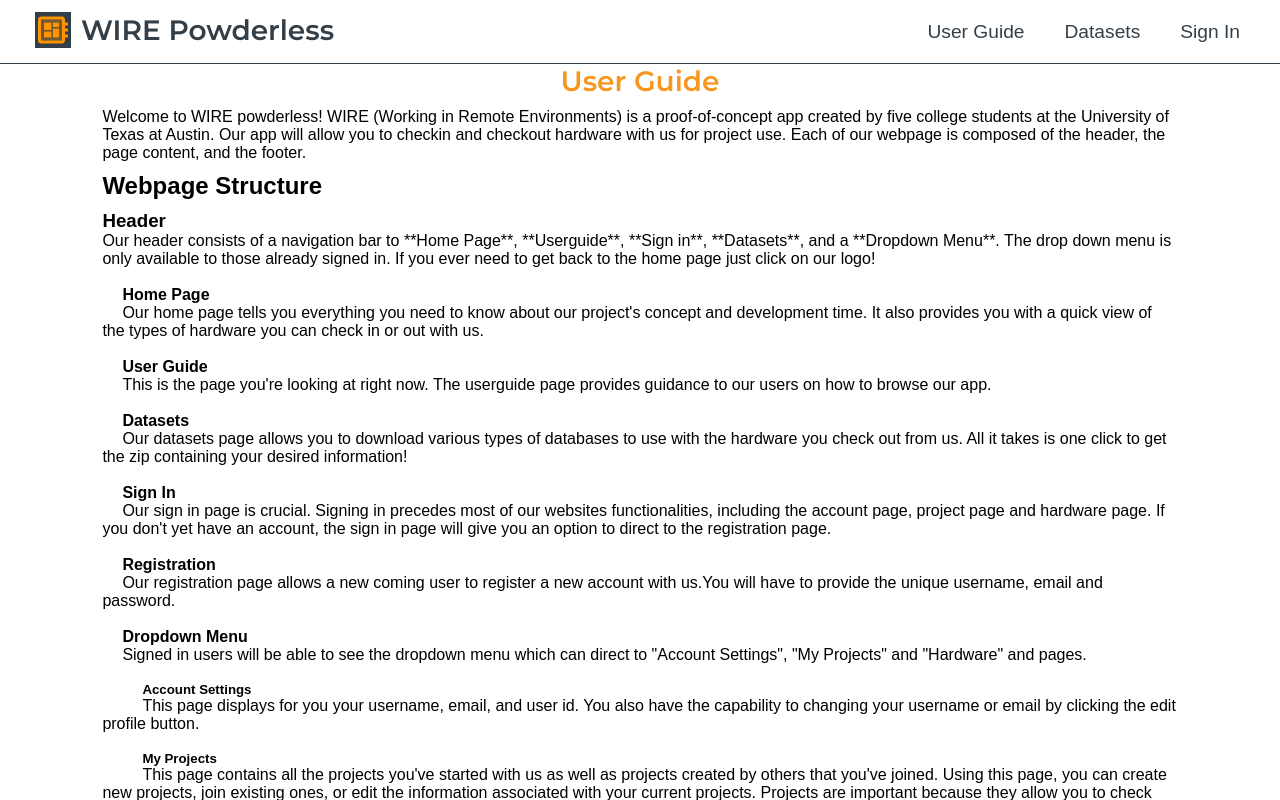
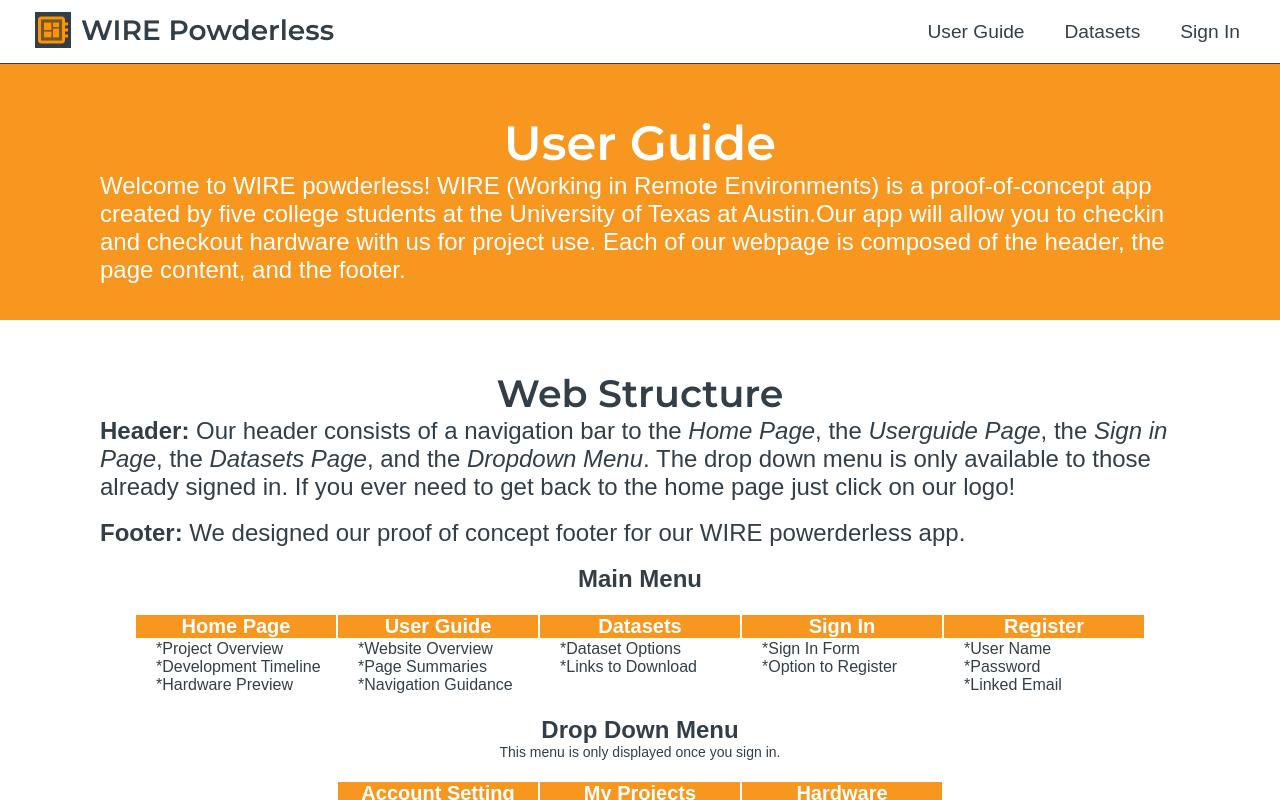
Before and after one commit to sohaibi/EE461L-Project, a React (Create React App) app in the folder Frontend/: page /guide in a window 1280 px wide. Shown: the top 800 px of the page. Built offline with nearby package versions, Linux system fonts and the light colour scheme; no server answers.

Commit message:
Userguide css Finished

```diff
--- a/Frontend/src/Components/Pages/UserGuide.css
+++ b/Frontend/src/Components/Pages/UserGuide.css
@@ -1,43 +1,241 @@
-#user_guide {
-    text-align: center;
-    color: #f8971f;
-}
-#user_guide_container{
-    margin-left: 8%;
-    margin-right: 8%;
-    margin-top: 10px;
-    margin-bottom: 2%;
-
-    /* text-indent: 50px; */
+#home_container {
+    max-width: 100%;
+    width: 100%;
+    display: flexbox;
+    margin: 0px;
+    z-index: -10;
+    top:0;
 }
 
-#intro{
-    /* text-indent: 50px; */
-}
-#user_guide_content{
-    margin-top: 10px;
+.home_content {
+    width: 100%;
+    text-align: left;
+    padding: 100px 0px 40px 0px;
+    height: fit-content;
+    flex-direction: column;
+    flex-wrap: wrap;
 }
 
-.first{
-    margin-top: 10px;
+.home_content:nth-of-type(2n+1) {
+    background-color: #f8971f;
+    color: white;
 }
 
-.text_for_first{
-    /* text-indent: 50px; */
+.home_content:nth-of-type(2n) {
+    background-color: white;
+    color: #333f48;
 }
 
-.second{
-    text-indent: 20px;
+.home_content > h1 {
+    font-size: 48px;
+    margin: -50px 100px 0px 100px;
+}
+#smaller_h1{
+    font-size: 38px;
+    text-align: center;
+}
+.home_content > h2{
+    text-align: center;
 }
 
-.text_for_second{
-    text-indent: 20px;
+.home_content > h1:nth-child(1) {
+    text-align: center;
 }
 
-.third{
-    text-indent: 40px;
+.home_content > p {
+    font-size: 24px;
+    margin: 0px 100px;
 }
 
-.text_for_third{
-    text-indent: 40px;
+.home_content > div {
+    margin: 0px 100px;
 }
+
+.home_content:nth-child(1) {
+    padding-bottom: 0px;
+}
+
+/* TIMELINE CSS */
+#timeline {
+    display: flex;
+    flex-direction: column;
+}
+
+#timeNodes {
+    margin: 25px auto;
+    width: fit-content;
+    height: 4vw;
+    display: flex;
+}
+
+.time_node, .time_edge {
+    flex-direction: row;
+    background-color: #536775;
+}
+
+.time_node {
+    text-align: center;
+    font-size: 1vw;
+    border-radius: 50%;
+    width: 4vw;
+    height: 4vw;
+    cursor: pointer;
+}
+
+.time_node > p {
+    margin: 1.5vw auto;
+}
+
+.time_edge {
+    margin: 0px;
+    width: 4vw;
+    height: 5px;
+    margin: auto 0px;
+}
+
+#time_desc {
+    font-style: italic;
+    font-size: 24px;
+    height: 50px;
+    text-align: center;
+}
+
+.time_node:nth-child(n):hover {
+    background-color: #333f48;
+}
+
+/* TABLE CSS */
+#tableContainer {
+    height: fit-content;
+    display: flex;
+    flex-direction: column;
+    width: fit-content;
+    margin: 0px auto;
+}
+
+#tableContainer > h4 {
+    text-align: center;
+    margin: 0px auto;
+}
+
+#homeCheckout {
+    margin: 5px auto 0px auto;
+}
+
+#checkout {
+    width: fit-content;
+    height: fit-content;
+    border: none;
+    outline: none;
+    background-color: #f8971f;
+    color: white;
+    padding: 10px;
+    font-size: 2vw;
+    margin: 0px auto;
+    cursor: pointer;
+}
+
+#checkout:hover {
+    background-color: #bf5700;
+    transition: 0.2s;
+}
+
+
+/* Team Information */
+#profile-container {
+    display: flex;
+    flex-direction: column;
+    max-width: 75%;
+    margin: 0px auto;
+}
+
+.profile {
+    display: flex;
+    flex-direction: row;
+    margin: 25px auto;
+}
+
+.profile-pic {
+    width: 60px;
+    height: 60px;
+    background-color: white;
+    margin: auto 0px;
+    border-radius: 50%;
+    background-image: url("../../Media/user.svg");
+    background-position: center;
+    background-repeat: no-repeat;
+    background-size: 60px 60px;
+    cursor: pointer;
+}
+
+.profile-pic:nth-child(odd) {
+    margin-right: 10px;
+}
+
+.profile-pic:nth-child(even) {
+    margin-left: 10px;
+}
+
+.profile-desc {
+    font-size: 20px;
+    margin: auto 0px;
+}
+
+.profile-desc:nth-child(odd) {
+    margin-right: 20px;
+}
+
+.profile-desc:nth-child(even) {
+    margin-left: 20px;
+}
+
+.profile-linked {
+    z-index: 10;
+    width: 60px;
+    height: 60px;
+    border-radius: 50%;
+    background-image: none;
+    background-position: center;
+    background-repeat: no-repeat;
+    background-size: 60px 60px;
+}
+
+.profile-linked:hover {
+    background-image: url("../../Media/linkedin.svg") ;
+    transition: 0.3s;
+    background-color: rgba(255, 255, 255, 0.75);
+}
+table {
+    clear: both;
+    margin: 20px auto;
+    font-family: 'Nunito', sans-serif;
+    background-color: white;
+
+}
+
+th {
+    background-color: #f8971f;
+    color: white;
+    text-align: center;
+    width: 200px;
+    font-size: 20px;
+}
+
+td {
+    text-align: left;
+    vertical-align: top;
+    background-color: white;
+    color: #333f48;
+}
+
+tr {
+    background-color: white;
+}
+
+.table_data {
+    text-indent: 10%;
+}
+#table_subtitle{
+    font-size: 14px;
+    text-align: center;
+}
--- a/Frontend/src/Components/Pages/UserGuide.js
+++ b/Frontend/src/Components/Pages/UserGuide.js
@@ -4,72 +4,113 @@ import './UserGuide.css';
 
 export default function Link1() {
     return (
-        <div >
-            <h1 id='user_guide'>User Guide</h1>
+<div id="home_container">
+                {/* About Website information */}
+                <div className="home_content" id="home_about">
+                    <h1>User Guide</h1>
+                    <p>Welcome to WIRE powderless! WIRE (Working in Remote Environments) is a proof-of-concept app created by
+                        five college students at the University of Texas at Austin.Our app will allow you to checkin and checkout
+                        hardware with us for project use. Each of our webpage is composed of the header, the page content,
+                        and the footer.
+                    </p>
 
-            <div id="user_guide_container">
+                    <br /> <br />
 
-                <p id="intro">Welcome to WIRE powderless! WIRE (Working in Remote Environments) is a proof-of-concept app created by five college students at the University of Texas at Austin.
-Our app will allow you to checkin and checkout hardware with us for project use. Each of our webpage is composed of the header, the page content, and the footer.</p>
-                <div id="user_guide_content">
-                    <h2>Webpage Structure</h2>
-                    <h3 class='first'>Header</h3>
-                    <p id='text_for_first'>Our header consists of a navigation bar to **Home Page**, **Userguide**, **Sign in**, **Datasets**, and a **Dropdown Menu**. The drop down menu is only available to those already signed in. If you ever need to get back to the home page just click on our logo!</p>
+                </div>
+
+                {/* Hardware Availability */}
+                <div className="home_content" id="home_hw">
+                    <h1 id="smaller_h1">Web Structure</h1>
+                    <p><b>Header:</b> Our header consists of a navigation bar to the <i>Home Page</i>,
+                     the <i>Userguide Page</i>, the <i>Sign in Page</i>, the <i>Datasets Page</i>, and the <i>Dropdown Menu</i>. The drop down menu is only
+                    available to those already signed in. If you ever need to get back to the home page just click on our logo!</p>
                     <br></br>
-
-                    <h4 class='second'>Home Page</h4>
-                    <p class='text_for_second'>Our home page tells you everything you need to know about our project's concept and development time. It also provides you with a quick view of the types of hardware you can check in or out with us. </p>
+                    <p><b>Footer:</b> We designed our proof of concept footer for our WIRE powerderless app.</p>
                     <br></br>
-
-                    <h4 class='second'>User Guide</h4>
-                    <p class='text_for_second'>This is the page you're looking at right now. The userguide page provides guidance to our users on how to browse our app. </p>
+                    <h2>Main Menu</h2>
+                    <div>
+                        <table>
+                            <thead>
+                                <tr>
+                                    <th>Home Page</th>
+                                    <th>User Guide</th>
+                                    <th>Datasets</th>
+                                    <th>Sign In</th>
+                                    <th>Register</th>
+                                </tr>
+                            </thead>
+                            <tbody>
+                                <tr>
+                                    <td>
+                                        <p className="table_data">*Project Overview</p>
+                                        <p className="table_data">*Development Timeline</p>
+                                        <p className="table_data">*Hardware Preview</p>
+                                    </td>
+                                    <td>
+                                        <p className="table_data">*Website Overview</p>
+                                        <p className="table_data">*Page Summaries</p>
+                                        <p className="table_data">*Navigation Guidance</p>
+                                    </td>
+                                    <td>
+                                        <p className="table_data">*Dataset Options</p>
+                                        <p className="table_data">*Links to Download</p>
+                                    </td>
+                                    <td>
+                                        <p className="table_data">*Sign In Form</p>
+                                        <p className="table_data">*Option to Register</p>
+                                    </td>
+                                    <td>
+                                        <p className="table_data">*User Name</p>
+                                        <p className="table_data">*Password</p>
+                                        <p className="table_data">*Linked Email</p>
+                                    </td>
+                                </tr>
+                            </tbody>
+                        </table>
+                    </div>
+                    <h2>Drop Down Menu</h2>
+                    <p id="table_subtitle">This menu is only displayed once you sign in.</p>
+                    <div>
+                        <table>
+                            <thead>
+                                <tr>
+                                    <th>Account Setting</th>
+                                    <th>My Projects</th>
+                                    <th>Hardware</th>
+                                </tr>
+                            </thead>
+                            <tbody>
+                                <tr>
+                                    <td>
+                                        <p className="table_data">*Account Info</p>
+                                        <p className="table_data">*Option to Edit Info</p>
+                                    </td>
+                                    <td>
+                                        <p className="table_data">*List of Projects</p>
+                                        <p className="table_data">*Option to Create Projects</p>
+                                        <p className="table_data">*Option to Join Projects</p>
+                                    </td>
+                                    <td>
+                                        <p className="table_data">*Hardware Availability</p>
+                                        <p className="table_data">*Option to Check-in HW</p>
+                                        <p className="table_data">*Option to Check-out HW</p>
+                                    </td>
+                                </tr>
+                            </tbody>
+                        </table>
+                    </div>
                     <br></br>
-
-                    <h4 class='second'>Datasets</h4>
-                    <p class='text_for_second'>Our datasets page allows you to download various types of databases to use with the hardware you check out from us. All it takes is one click to get the zip containing your desired information!</p>
                     <br></br>
-
-                    <h4 class='second'>Sign In</h4>
-                    <p class='text_for_second'>Our sign in page is crucial. Signing in precedes most of our websites functionalities, including the account page, project page and hardware page. If you don't yet have an account, the sign in page will give you an option to direct to the registration page. </p>
                     <br></br>
-
-                    <h4 class='second'>Registration</h4>
-                    <p class='text_for_second'>Our registration page allows a new coming user to register a new account with us.You will have to provide the unique username, email and password.</p>
                     <br></br>
-
-                    <h4 class='second'>Dropdown Menu</h4>
-                    <p class='text_for_second'>Signed in users will be able to see the dropdown menu which can direct to "Account Settings", "My Projects" and "Hardware" and pages.</p>
-                    <br></br>
-
-                    <h5 class='third'>Account Settings</h5>
-                    <p class='text_for_third'>This page displays for you your username, email, and user id. You also have the capability to changing your username or email by clicking the edit profile button.</p>
-                    <br></br>
-
-                    <h5 class='third'>My Projects</h5>
-                    <p class='text_for_third'>This page contains all the projects you've started with us as well as projects created by others that you've joined. Using this page, you can create new projects, join existing ones, or edit the information associated with your current projects. Projects are important because they allow you to check out hardware.</p>
-                    <br></br>
-
-                    <h5 class='third'>Hardware</h5>
-                    <p class='text_for_third'>The hardware page allows you to check in and check out our different types of hardware for your projects. Our graph at the top gives a quick view of what we have available and how much of that hardware you've checked out personally for the selected project. By selecting one of your projects, you can alter this graph view and procede to check in or check out hardware. What ever you decide to do with the hardware at this point will be tied to the project you selected. </p>
-                    <br></br>
-
-                    <h3 class='first'>Footer</h3>
-                    <p class='text_for_first'>We designed our proof of concept footer for our WIRE powerderless app.</p>
-                    <br></br>
-
-
-                    <h2>Features Summary and Coding Logistics</h2>
+                    <h1 id="smaller_h1">Features Summary and Coding Logistics</h1>
                     <p class='text_for_first'>
                         For more details on features summary and coding logistics please read our README.md file in our github at <a href="https://github.com/sohaibi/EE461L-Project/tree/main">https://github.com/sohaibi/EE461L-Project/tree/main</a>.
                     </p>
                     <br></br>
 
-
                 </div>
 
-
             </div>
-
-        </div>
     );
 }
```
